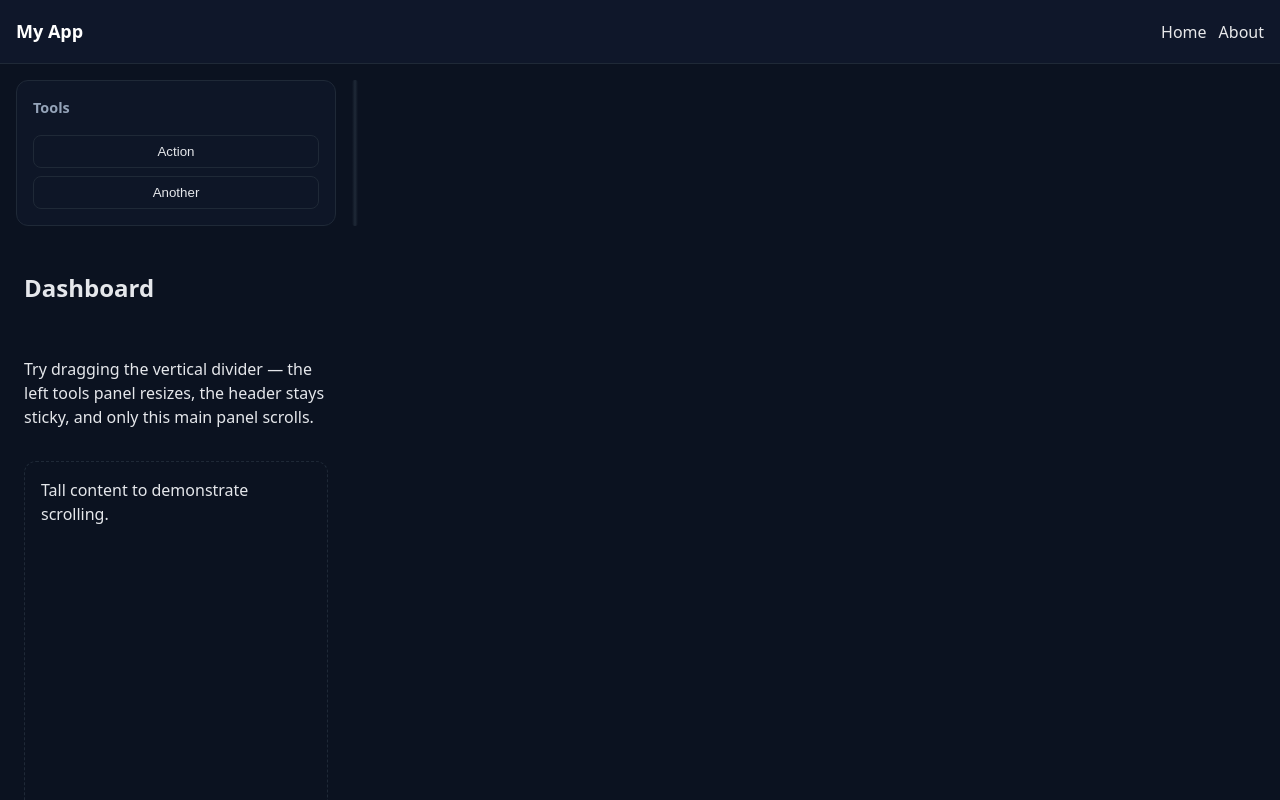
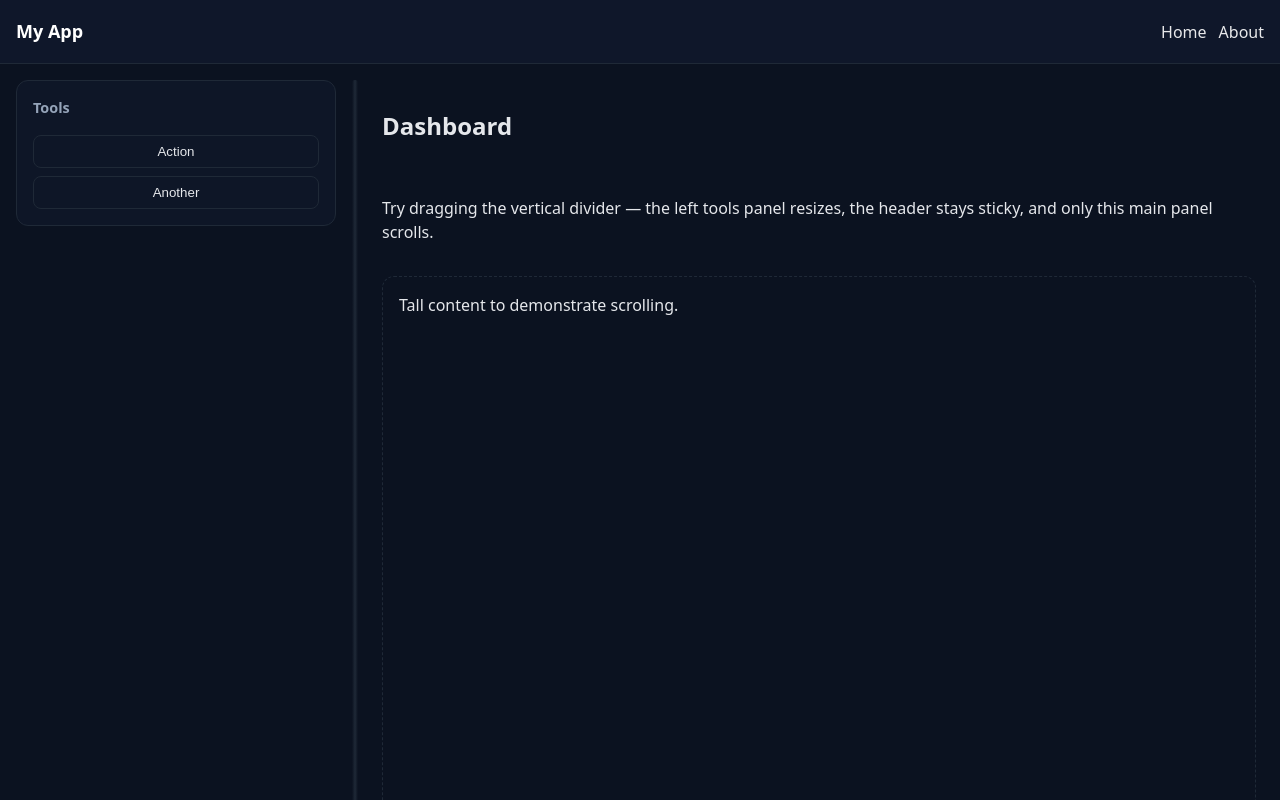
Before and after one commit to duncanscott/plate-demo, a Next.js app: page / in a window 1280 px wide. Shown: the top 800 px of the page. Built offline with nearby package versions, Linux system fonts and the light colour scheme.

Commit message:
resizable tool area working

```diff
--- a/src/app/globals.css
+++ b/src/app/globals.css
@@ -76,12 +76,11 @@ body {
 .nav a:hover { opacity: 1; }
 
 /* --- Content row now has a 3-column grid: tools | handle | main --- */
+/* Desktop: 3 columns, sidebar width comes from CSS var */
 .content {
     grid-area: content;
     display: grid;
-  /* First column (sidebar) width is controlled inline by ResizableColumns via gridTemplateColumns */
-  /* We define three columns: sidebar | handle (fixed) | main */
-  grid-template-columns: 320px 6px minmax(0, 1fr);
+    grid-template-columns: var(--sidebar-px, 320px) 6px minmax(0, 1fr);
     gap: var(--gap);
     align-items: start;
     padding: var(--gap);
@@ -154,6 +153,7 @@ body {
 }
 
 /* ---- Stack on small screens ---- */
+/* Mobile: stack to one column (this will override the desktop rule) */
 @media (max-width: 800px) {
     .content {
         grid-template-columns: 1fr;
--- a/src/components/ResizableColumns.tsx
+++ b/src/components/ResizableColumns.tsx
@@ -5,12 +5,9 @@ import React from "react";
 type Props = {
     tools: React.ReactNode;
     children: React.ReactNode;
-  /** starting width in px if nothing in localStorage */
-  defaultWidth?: number;
-  /** min/max in px */
+    defaultWidth?: number;   // server+first client render width
     min?: number;
     max?: number;
-  /** storage key to persist user preference */
     storageKey?: string;
 };
 
@@ -23,33 +20,42 @@ export default function ResizableColumns({
                                              storageKey = "sidebarWidth",
                                          }: Props) {
     const containerRef = React.useRef<HTMLDivElement | null>(null);
-  const [width, setWidth] = React.useState<number>(() => {
-    if (typeof window !== "undefined") {
+
+    // Render the same value on server and initial client render
+    const [width, setWidth] = React.useState<number>(defaultWidth);
+
+    // After mount, hydrate from localStorage (if present)
+    React.useEffect(() => {
+        try {
             const saved = window.localStorage.getItem(storageKey);
             if (saved) {
                 const n = Number(saved);
-        if (!Number.isNaN(n)) return n;
+                if (!Number.isNaN(n)) setWidth(clamp(n, min, max));
             }
+        } catch {
+            /* ignore */
         }
-    return defaultWidth;
-  });
-  const draggingRef = React.useRef(false);
+        // eslint-disable-next-line react-hooks/exhaustive-deps
+    }, []);
 
+    // Persist on change (after mount)
     React.useEffect(() => {
-    // persist on change (debounced-ish by React batching)
-    if (typeof window !== "undefined") {
+        try {
             window.localStorage.setItem(storageKey, String(width));
+        } catch {
+            /* ignore */
         }
     }, [width, storageKey]);
+
+    const draggingRef = React.useRef(false);
 
     React.useEffect(() => {
         function onMove(clientX: number) {
             const el = containerRef.current;
             if (!el) return;
             const rect = el.getBoundingClientRect();
-      const x = clientX - rect.left; // distance from container left
-      const next = Math.min(Math.max(x, min), max);
-      setWidth(next);
+            const x = clientX - rect.left;
+            setWidth((_) => clamp(x, min, max));
         }
         function handleMouseMove(e: MouseEvent) {
             if (!draggingRef.current) return;
@@ -87,10 +93,10 @@ export default function ResizableColumns({
         const step = e.shiftKey ? 20 : 10;
         if (e.key === "ArrowLeft") {
             e.preventDefault();
-      setWidth((w) => Math.max(min, w - step));
+            setWidth((w) => clamp(w - step, min, max));
         } else if (e.key === "ArrowRight") {
             e.preventDefault();
-      setWidth((w) => Math.min(max, w + step));
+            setWidth((w) => clamp(w + step, min, max));
         }
     }
 
@@ -98,13 +104,13 @@ export default function ResizableColumns({
         <div
             ref={containerRef}
             className="content"
-      style={{ gridTemplateColumns: `${width}px minmax(0, 1fr)` }}
+            // CSS owns the grid template; we only feed the number via a CSS var
+            style={{ ["--sidebar-px" as any]: `${width}px` }}
         >
             <aside className="tools" aria-label="Tools sidebar">
                 {tools}
             </aside>
 
-      {/* Drag handle between columns */}
             <div
                 className="resize-handle"
                 role="separator"
@@ -122,3 +128,7 @@ export default function ResizableColumns({
         </div>
     );
 }
+
+function clamp(n: number, min: number, max: number) {
+    return Math.min(Math.max(n, min), max);
+}
```
Lines whose indentation alone changed are shown as unchanged.
